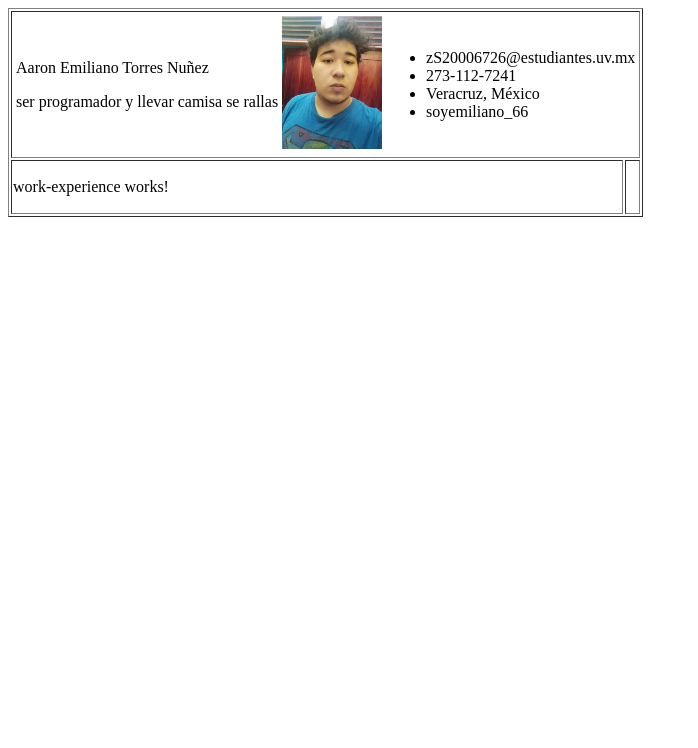
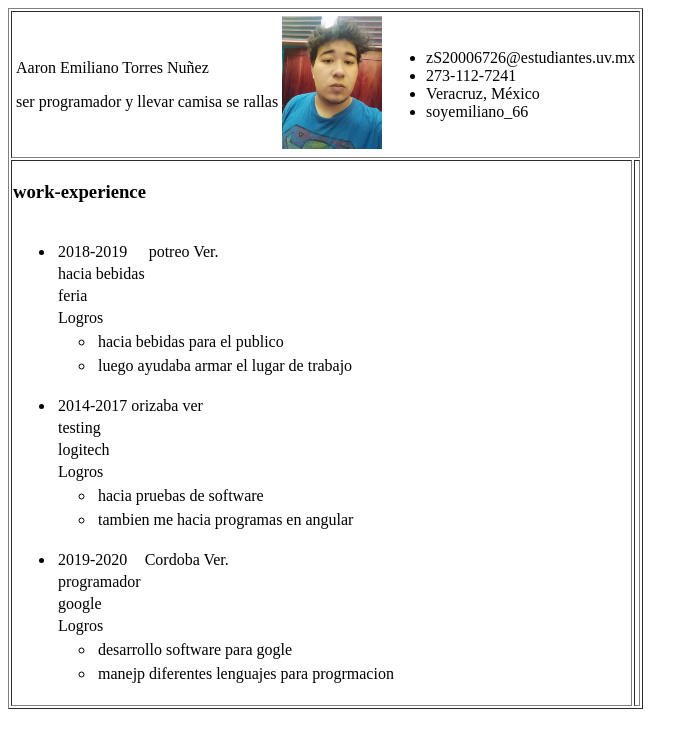
Before and after one commit to EmilianoTorres123/EmilianoTorres123.github.io, an Angular app: page / in a window 1280 px wide. Shown: the top 748 px of the page, without its empty margins (0-698 px from the left). Built offline with nearby package versions, Linux system fonts and the light colour scheme.

Commit message:
create branch work_Experience #3

```diff
--- a/src/app/work-experience/work-experience.component.html
+++ b/src/app/work-experience/work-experience.component.html
@@ -1 +1,29 @@
-<p>work-experience works!</p>
+<h3>work-experience </h3>
+
+<table border="0">
+    <ul *ngFor="let work of workExperience">
+        <li>
+            <tr>
+                <td>{{work.fecha}}</td> <td>{{work.ubicacion}}</td>
+            </tr>
+            <tr>
+                <td>{{work.puesto}}</td>
+            </tr>
+            <tr>
+                <td>{{work.empresa}}</td>
+            </tr>
+            <tr>
+                <td>Logros</td>
+            </tr>
+            <ul *ngFor = "let logro of work.logros">
+                <li>
+                    <tr>
+                        <td>{{logro.descripcion}}</td>
+                    </tr>
+                </li>
+
+            </ul>
+        </li>
+    </ul>
+
+</table>
--- a/src/app/work-experience/work-experience.component.ts
+++ b/src/app/work-experience/work-experience.component.ts
@@ -7,9 +7,46 @@ import { Component, OnInit } from '@angular/core';
 })
 export class WorkExperienceComponent implements OnInit {
 
+  workExperience : Array<any> = [];
   constructor() { }
 
   ngOnInit(): void {
+    let work1 = {
+      fecha: "2018-2019",
+      ubicacion: "potreo Ver.",
+      puesto: "hacia bebidas",
+      empresa: "feria",
+      logros:[
+        {descripcion: "hacia bebidas para el publico"},
+        {descripcion: "luego ayudaba armar el lugar de trabajo"}
+      ]
+    };
+
+    let work2 = {
+      fecha: "2014-2017",
+      ubicacion: "orizaba ver",
+      puesto: "testing",
+      empresa: "logitech",
+      logros:[
+        {descripcion: "hacia pruebas de software"},
+        {descripcion: "tambien me hacia programas en angular"}
+      ]
+    };
+
+    let work3 = {
+      fecha: "2019-2020",
+      ubicacion: "Cordoba Ver.",
+      puesto: "programador",
+      empresa: "google",
+      logros:[
+        {descripcion: "desarrollo software para gogle"},
+        {descripcion: "manejp diferentes lenguajes para progrmacion"}
+      ]
+    };
+
+    this.workExperience.push(work1);
+    this.workExperience.push(work2);
+    this.workExperience.push(work3);
   }
 
 }
```
